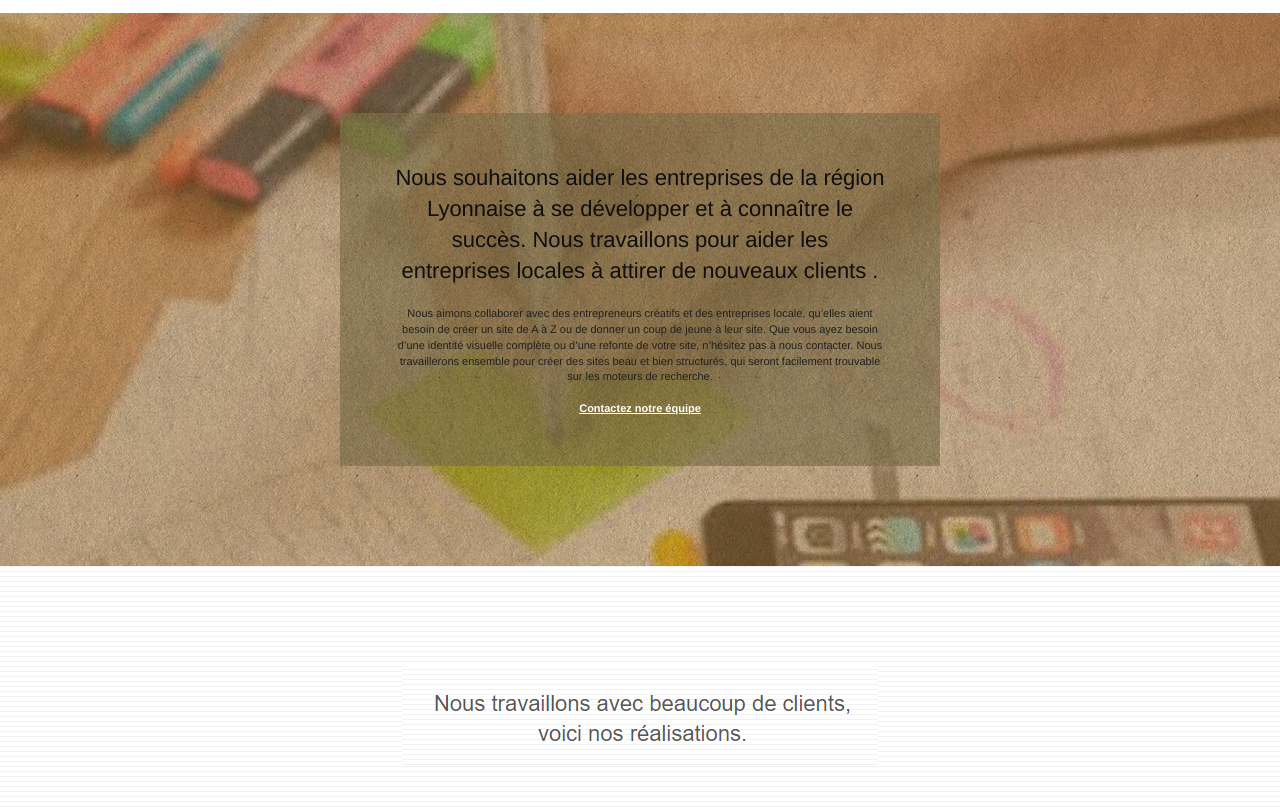
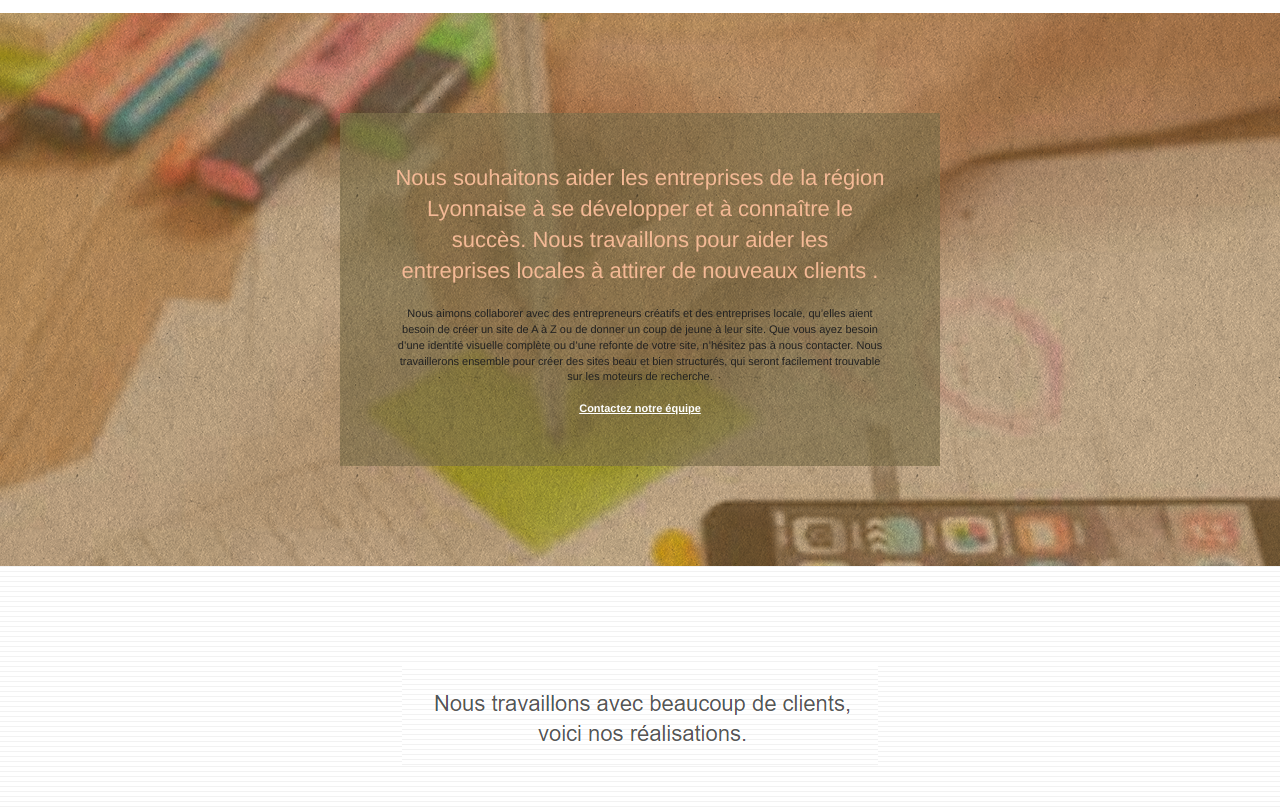
Before and after one commit to Master250/Projet4, a plain HTML site: page index.html in a window 1280 px wide. Shown: the part 1228-2037 px from the top of the page. Drawn offline with Linux system fonts and the light colour scheme.

Commit message:
accessibilité

```diff
--- a/style.css
+++ b/style.css
@@ -229,7 +229,7 @@ h4{color:#333333!important;}
 .bgc-white{background-color:#FFFFFF;}
 .bgc-dark-slate-blue{background-color:#0e0d0d;}
 .bgc-atomic-tangerine{background-color:#F3976C;}
-.tc-white{color:#0F0F0F!important;}
+.tc-white{color:#F4B995!important;}
 .btn-atomic-tangerine{background:#F3976C;color:#333!important;}
 .btn-atomic-tangerine:hover{background:#333!important;color: #F28D5F!important;}
 .ltc-white{color:#FFFFFF!important;}
```
